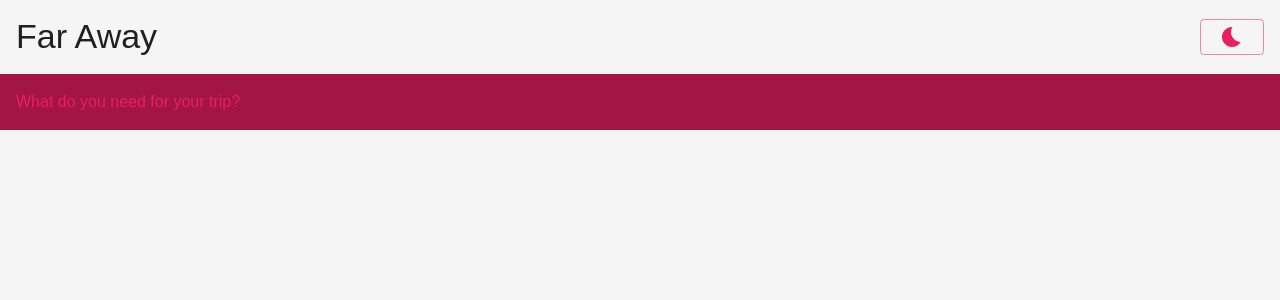
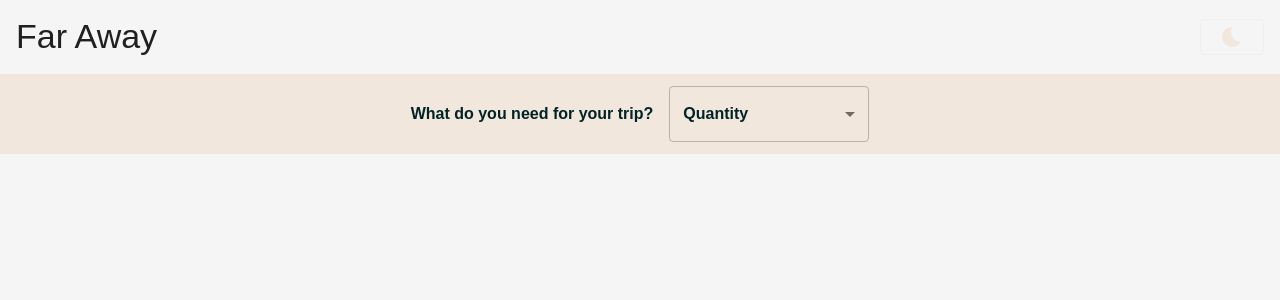
Before and after one commit to viquitorms/React, a React (Vite) app in the folder far-away/: page / in a window 1280 px wide. Shown: the top 300 px of the page. Built offline with nearby package versions, Linux system fonts and the light colour scheme.

Commit message:
Adding a select

```diff
--- a/far-away/package.json
+++ b/far-away/package.json
@@ -7,13 +7,15 @@
     "dev": "vite",
     "build": "tsc -b && vite build",
     "lint": "eslint .",
-    "preview": "vite preview"
+    "preview": "vite preview",
+    "material": "@mui/icons-material @mui/material @emotion/styled @emotion/react"
   },
   "dependencies": {
     "@emotion/react": "^11.14.0",
     "@emotion/styled": "^11.14.0",
     "@mui/icons-material": "^6.4.5",
     "@mui/material": "^6.4.5",
+    "material": "^0.9.23",
     "react": "^19.0.0",
     "react-dom": "^19.0.0"
   },
--- a/far-away/src/components/SubHeader.tsx
+++ b/far-away/src/components/SubHeader.tsx
@@ -1,12 +1,41 @@
+import * as React from 'react';
 import '../assets/css/Header.css'
 import { Box, Typography } from "@mui/material";
+import InputLabel from '@mui/material/InputLabel';
+import MenuItem from '@mui/material/MenuItem';
+import FormControl from '@mui/material/FormControl';
+import Select, { SelectChangeEvent } from '@mui/material/Select';
 
 function SubHeader() {
+
+    const [age, setAge] = React.useState('');
+
+    const handleChange = (event: SelectChangeEvent) => {
+        setAge(event.target.value as string);
+    };
+
     return (
-        <Box className="header" sx={{ backgroundColor: 'primary.dark' }}>
-            <Typography variant="54 " color='primary'>
+        <Box className="header" sx={{ backgroundColor: 'primary.main', height: 80, justifyContent: 'center', gap: 2 }}>
+            <Typography variant="body1" color='secondary.main' sx={{ fontWeight: 'Bold' }}>
                 What do you need for your trip?
             </Typography>
+            <Box width={200}>
+                <FormControl fullWidth >
+                    <InputLabel id="demo-simple-select-label" sx={{ color: 'secondary.main', fontWeight: 'Bold' }}>Quantity</InputLabel>
+                    <Select
+                        labelId="demo-simple-select-label"
+                        id="demo-simple-select"
+                        value={age}
+                        label="Age"
+                        onChange={handleChange}
+                        sx={{ color: 'secondary.main', fontWeight: 'Bold' }}
+                    >
+                        <MenuItem value={1}>1</MenuItem>
+                        <MenuItem value={2}>2</MenuItem>
+                        <MenuItem value={3}>3</MenuItem>
+                    </Select>
+                </FormControl>
+            </Box>
         </Box>
     );
 }
--- a/far-away/src/theme/LightTheme.tsx
+++ b/far-away/src/theme/LightTheme.tsx
@@ -3,8 +3,8 @@ import { createTheme } from "@mui/material/styles";
 const LightTheme = createTheme({
   palette: {
     mode: "light",
-    primary: { main: "#e91e63" },
-    secondary: { main: "#6b5b95" },
+    primary: { main: "#F2E7DC" },
+    secondary: { main: "#012326" },
     background: { default: "#f5f5f5", paper: "#ffffff" },
   },
   typography: {
```
Also changed, not shown: 1 other file (tests, documents, lock files or other folders).
